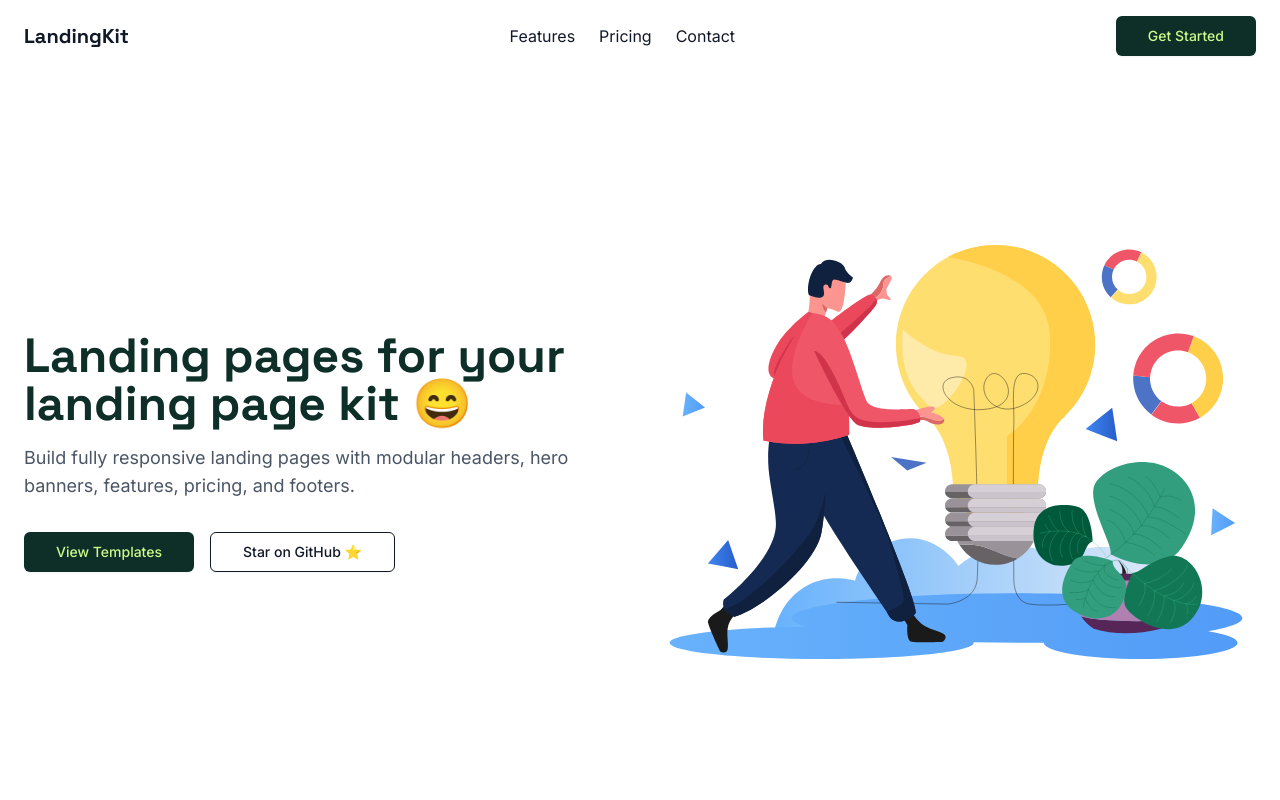
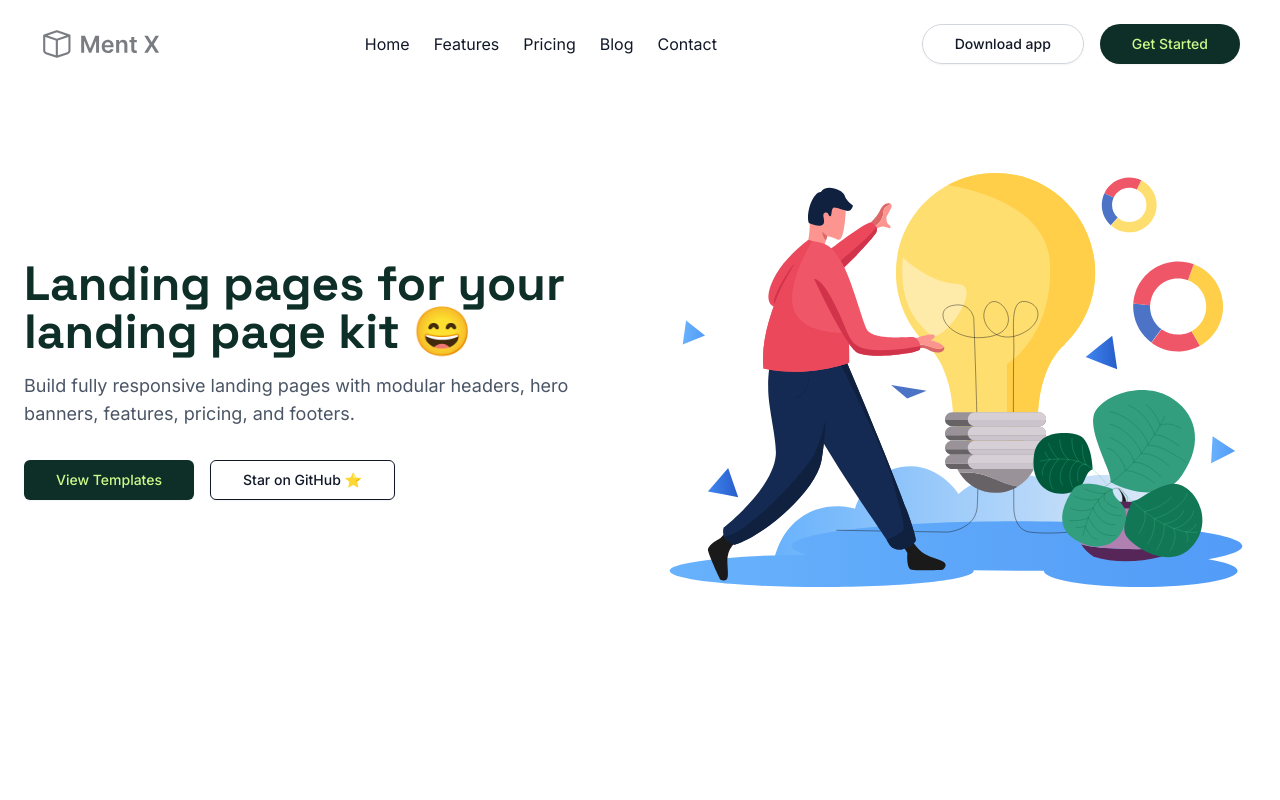
Before and after one commit to rashedInt32/launchpad-ui, a Next.js app: page /variants/saas in a window 1280 px wide. Shown: the top 800 px of the page. Built offline with nearby package versions, Linux system fonts and the light colour scheme.

Commit message:
feat: update header and button component, add little scroll animation on header

```diff
--- a/app/variants/saas/page.tsx
+++ b/app/variants/saas/page.tsx
@@ -2,6 +2,7 @@ import { SassHeader } from "@/components/headers";
 import { SassHero } from "@/components/heroes";
 import { SaasPricing } from "@/components/pricing";
 import { SassFeatures } from "@/components/sections";
+import { SaasFooter } from "@/components/footers";
 
 export default function SassLanding() {
   return (
@@ -10,6 +11,7 @@ export default function SassLanding() {
       <SassHero />
       <SassFeatures />
       <SaasPricing />
+      <SaasFooter />
     </div>
   );
 }
--- a/components/footers/index.tsx
+++ b/components/footers/index.tsx
@@ -0,0 +1 @@
+export { SaasFooter } from "./saas-footer";
--- /dev/null
+++ b/components/footers/saas-footer.tsx
@@ -0,0 +1,7 @@
+export function SaasFooter() {
+  return (
+    <footer className="py-8 text-center text-white text-sm bg-[var(--primary)]">
+      <p>© 2025 Launchpad UI. Built with Next.js + TailwindCSS.</p>
+    </footer>
+  );
+}
--- a/components/headers/saas-header.tsx
+++ b/components/headers/saas-header.tsx
@@ -1,21 +1,56 @@
+"use client";
+import { useEffect, useRef, useState } from "react";
 import { Button } from "../ui/button";
+import Image from "next/image";
 
 export function SassHeader() {
+  const [scrolled, setScrolled] = useState(false);
+
+  useEffect(() => {
+    const onScroll = () => setScrolled(window.scrollY > 0);
+    window.addEventListener("scroll", onScroll);
+    return () => window.removeEventListener("scroll", onScroll);
+  }, []);
+
   return (
-    <header className="flex justify-between items-center py-4 px-6">
-      <div className="text-xl font-heading font-bold">LandingKit</div>
+    <header className="py-4 fixed top-0 left-0 z-50 w-full mx-auto">
+      <div
+        className={`mx-auto flex items-center justify-between transition-all duration-500 ease-in-out transform  ${
+          scrolled
+            ? " px-10 md:px-4 py-2 bg-white/5 backdrop-blur-lg rounded-full border border-black/5 max-w-5xl"
+            : "px-4 md:px-10 py-2 max-w-full border-transparent"
+        }`}
+      >
+        <div className="text-xl font-heading font-bold">
+          <Image
+            src="/assets/saas/logo.svg"
+            alt="SaaS Logo"
+            width={120}
+            height={40}
+          />
+        </div>
         <nav className="hidden md:flex space-x-6">
+          <a href="#home" className="hover:text-[var(--accent)]">
+            Home
+          </a>
           <a href="#features" className="hover:text-[var(--accent)]">
             Features
           </a>
           <a href="#pricing" className="hover:text-[var(--accent)]">
             Pricing
           </a>
+          <a href="#blog" className="hover:text-[var(--accent)]">
+            Blog
+          </a>
           <a href="#contact" className="hover:text-[var(--accent)]">
             Contact
           </a>
         </nav>
-      <Button>Get Started</Button>
+        <div className="flex gap-4">
+          <Button variant="outlineRounded">Download app</Button>
+          <Button variant="defaultRounded">Get Started</Button>
+        </div>
+      </div>
     </header>
   );
 }
--- a/components/ui/button.tsx
+++ b/components/ui/button.tsx
@@ -11,10 +11,15 @@ const buttonVariants = cva(
       variant: {
         default:
           "bg-primary text-accent-foreground shadow-xs hover:bg-primary/90",
+        defaultRounded:
+          "bg-primary text-accent-foreground shadow-xs hover:bg-primary/90 rounded-full",
         destructive:
           "bg-destructive text-white shadow-xs hover:bg-destructive/90 focus-visible:ring-destructive/20 dark:focus-visible:ring-destructive/40 dark:bg-destructive/60",
         outline:
           "border bg-background shadow-xs hover:bg-accent hover:text-accent-foreground dark:bg-input/30 dark:border-input dark:hover:bg-input/50",
+        outlineRounded:
+          "border border-gray-300 bg-transparent shadow-xs hover:bg-gray-200  dark:bg-input/30 dark:border-input dark:hover:bg-input/50 rounded-full",
+
         secondary:
           "bg-secondary text-secondary-foreground shadow-xs hover:bg-secondary/80",
         ghost:
--- a/package.json
+++ b/package.json
@@ -12,6 +12,7 @@
     "@radix-ui/react-slot": "^1.2.3",
     "class-variance-authority": "^0.7.1",
     "clsx": "^2.1.1",
+    "gsap": "^3.13.0",
     "lucide-react": "^0.539.0",
     "next": "15.4.6",
     "react": "19.1.0",
```
Also changed, not shown: public/assets/saas/logo.svg (added), 1 other file (tests, documents, lock files or other folders). Lines whose indentation alone changed are shown as unchanged.
